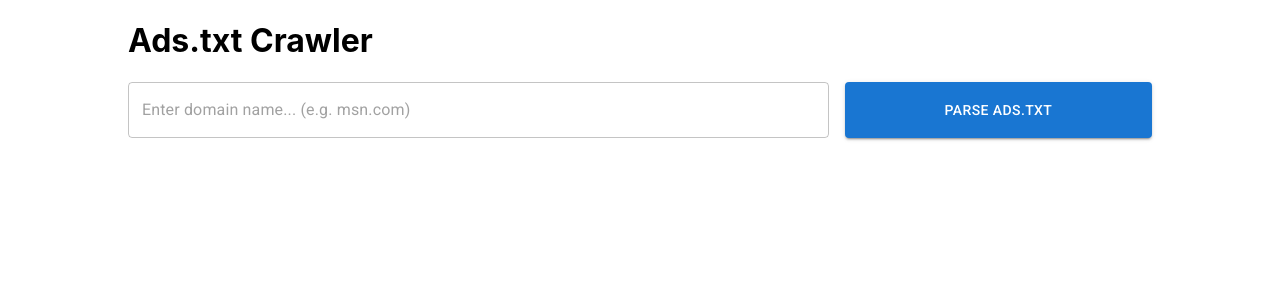
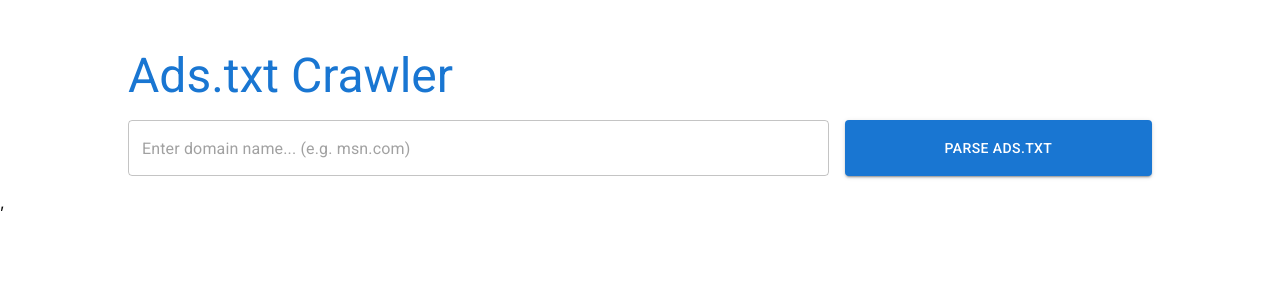
Before and after one commit to ayalasegal/ads-txt-analyzer, a React (Create React App) app in the folder client/: page / in a window 1280 px wide. Shown: the top 300 px of the page. Built offline with nearby package versions, Linux system fonts and the light colour scheme.

Commit message:
change client h1

```diff
--- a/client/package.json
+++ b/client/package.json
@@ -18,6 +18,7 @@
     "react": "^18.2.0",
     "react-dom": "^18.2.0",
     "react-loader-spinner": "^5.4.5",
+    "react-router-dom": "^6.20.0",
     "react-scripts": "5.0.1",
     "styled-components": "^6.1.1",
     "web-vitals": "^2.1.4"
--- a/client/src/App.jsx
+++ b/client/src/App.jsx
@@ -5,6 +5,8 @@ import AdvertisersTable from "./components/AdvertisersTable";
 import axios from "axios";
 import "./App.css";
 import Box from "@mui/material/Box";
+import Typography from '@mui/material/Typography';
+
 import CircularProgress from "@mui/material/CircularProgress";
 
 function App() {
@@ -14,7 +16,6 @@ function App() {
     try {
       setIsLoading(true);
       const details = await fetchDomainDetails(domain);
-      await new Promise((resolve) => setTimeout(resolve, 2000));
       setDomainDetails(details);
       setIsLoading(false);
     } catch (error) {
@@ -33,8 +34,9 @@ function App() {
 
   return (
     <div className="app-container">
-      <h1>Ads.txt Crawler</h1>
-      <InputComponent onDomainDetails={handleDomainDetails} />
+              <Typography variant="h3" color="primary" sx={{marginBottom:'1rem', marginTop:'3rem'}}>
+                Ads.txt Crawler
+              </Typography>      <InputComponent onDomainDetails={handleDomainDetails} />
       <div>
         {isLoading ? (
           <Box
--- a/client/src/index.js
+++ b/client/src/index.js
@@ -3,12 +3,17 @@ import ReactDOM from 'react-dom/client';
 import './index.css';
 import App from './App';
 import reportWebVitals from './reportWebVitals';
+import { BrowserRouter } from 'react-router-dom';
 
 
 const root = ReactDOM.createRoot(document.getElementById('root'));
 root.render(
   <React.StrictMode>
+      <BrowserRouter>
+
     <App />
+    </BrowserRouter>,
+
   </React.StrictMode>
 );
 
```
Also changed, not shown: 2 other files (tests, documents, lock files or other folders).
